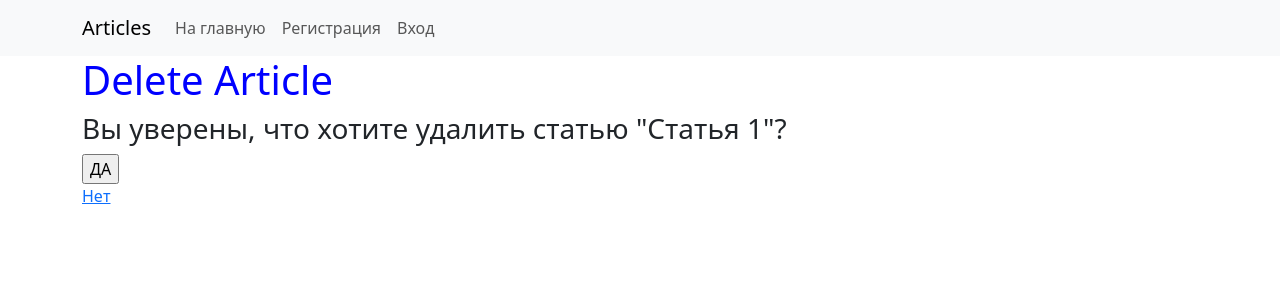
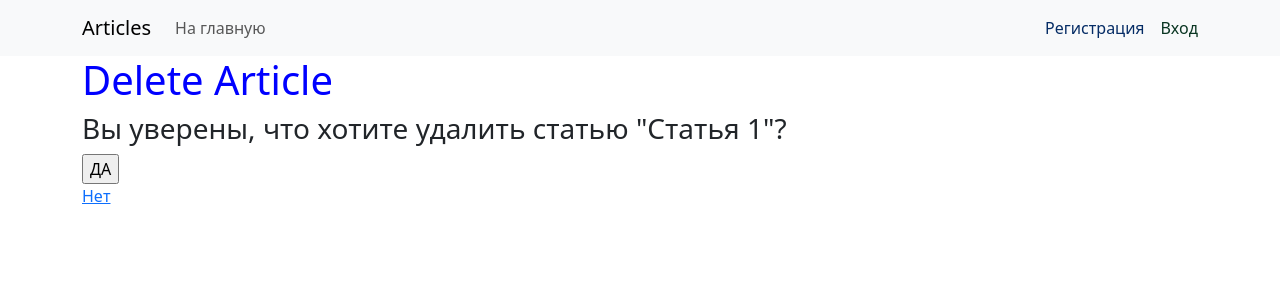
Before and after one commit to k2Raven/django_article, a Django app: page /article/67/delete/ in a window 1280 px wide. Shown: the top 300 px of the page. Run offline with Django 4.2, Linux system fonts and the light colour scheme; data comes from the database, SQL or seed files in the repository.

Commit message:
поправил верстку

```diff
--- a/source/webapp/templates/base.html
+++ b/source/webapp/templates/base.html
@@ -18,15 +18,18 @@
             <span class="navbar-toggler-icon"></span>
         </button>
         <div class="collapse navbar-collapse" id="navbarNavAltMarkup">
-            <div class="navbar-nav">
-                {% block menu %}{%  endblock %}
-            {% if not request.user.is_authenticated %}
-                <a class="nav-link" aria-current="page" href="#">Регистрация</a>
-                <a class="nav-link" aria-current="page" href="{% url 'accounts:login' %}">Вход</a>
-            {% else %}
-                <span class="nav-link">{{ request.user }}</span>
-                <a class="nav-link" aria-current="page" href="{% url 'accounts:logout' %}">Выход</a>
-            {% endif %}
+            <div class="navbar-nav me-auto mb-2 mb-lg-0">
+                {% block menu %}{% endblock %}
+            </div>
+            <div class="d-flex">
+                {% if not request.user.is_authenticated %}
+                    <a class="text-primary-emphasis text-decoration-none me-3" aria-current="page" href="#">Регистрация</a>
+                    <a class="text-success-emphasis text-decoration-none" aria-current="page" href="{% url 'accounts:login' %}">Вход</a>
+                {% else %}
+                    <span class="text-success me-3">{{ request.user }}</span>
+
+                    <a class="text-success-emphasis text-decoration-none" aria-current="page" href="{% url 'accounts:logout' %}">Выход</a>
+                {% endif %}
             </div>
         </div>
     </div>
```
Also changed, not shown: source/accounts/templates/login.html (+5 -5 lines).
